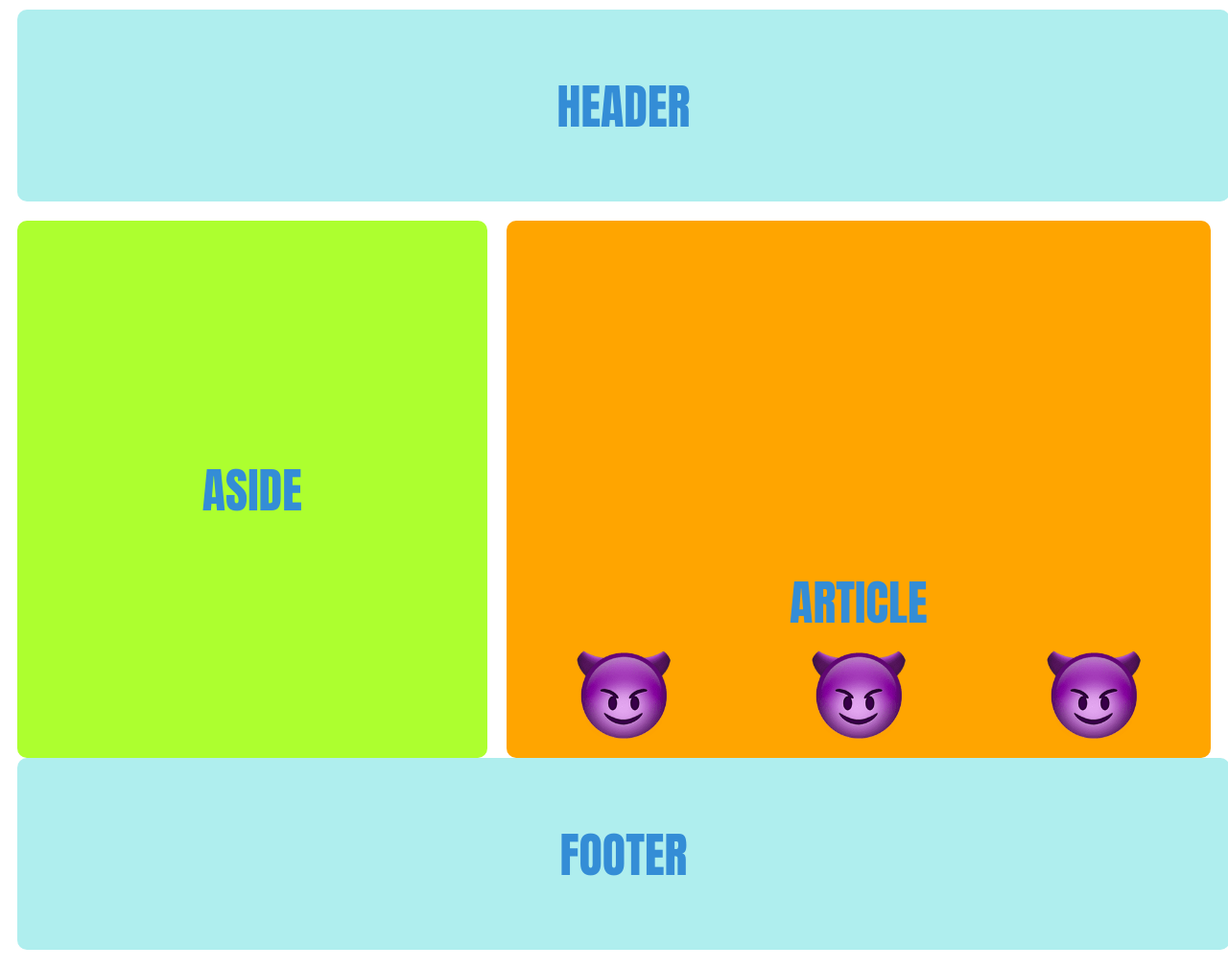
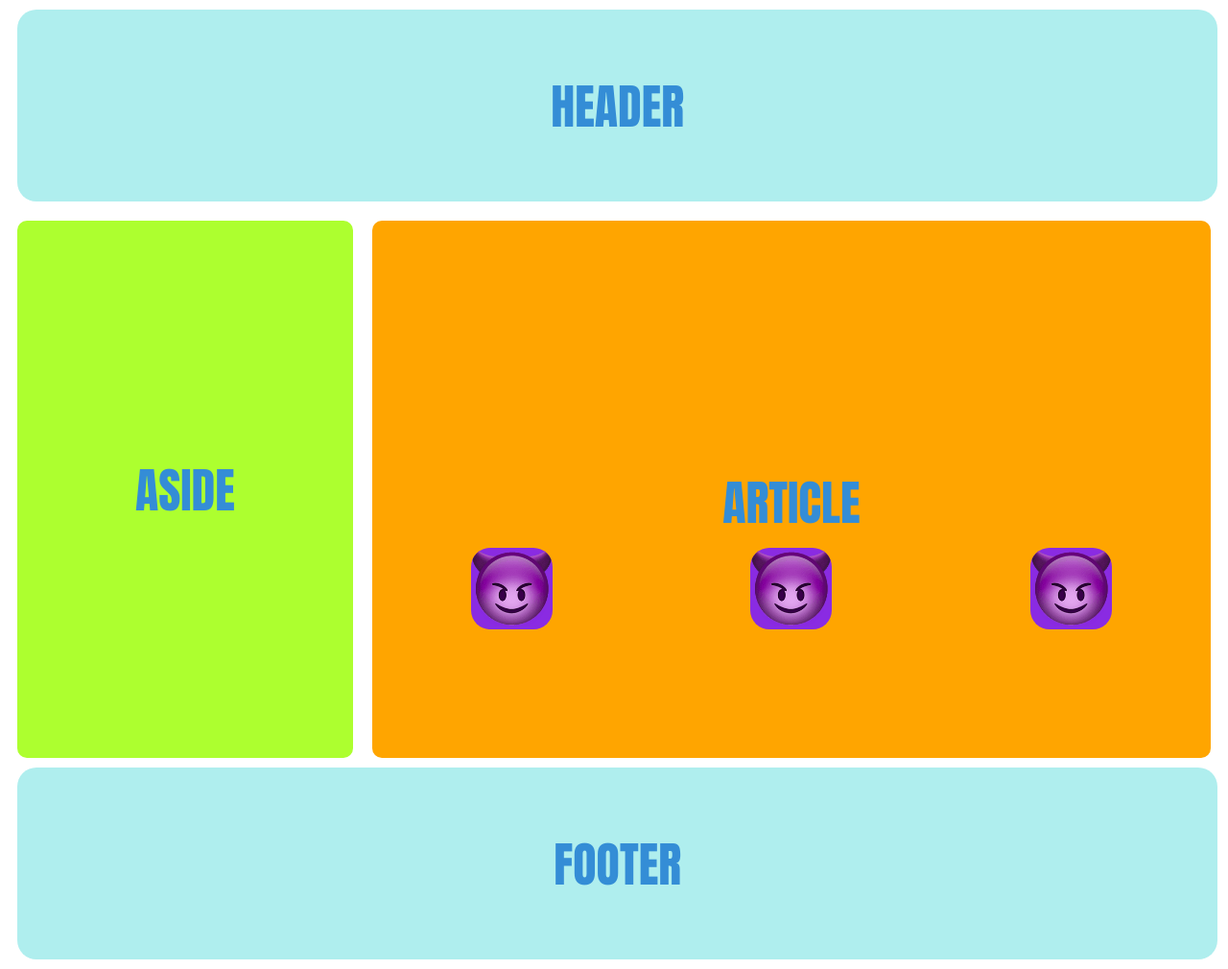
Before and after one commit to Emigrate/TASKS, a plain HTML site: page task2/index.html in a window 1280 px wide. Shown: the whole page at 96% size. Drawn offline with Linux system fonts and the light colour scheme.

Commit message:
fixed margin, and img

```diff
--- a/task2/style.css
+++ b/task2/style.css
@@ -5,11 +5,11 @@ main {
 }
 
 header {
-    width: 100%;
+    width: 99%;
     height: 200px;
     background-color: paleturquoise;
-    margin: 10px;
-    border-radius: 10px;
+    margin: 10px 10px 10px 10px;
+    border-radius: 20px;
     display: flex;
     justify-content: center;
     align-items: center;
@@ -34,21 +34,22 @@ aside {
 
 article {
     background-color: orange;
-    width: 60%;
+    width: 100%;
     height: 100%;
-    margin: 10px;
+    margin: 10px 10px 10px 10px;
     border-radius: 10px;
 }
 
 footer {
-    width: 100%;
+    width: 99%;
     height: 200px;
     background-color: paleturquoise;
-    margin: 10px;
-    border-radius: 10px;
+    border-radius: 20px;
     display: flex;
     justify-content: center;
     align-items: center;
+    margin: 10px;
+    margin-top: 20px;
 }
 
 .imgcontainer {
@@ -60,11 +61,13 @@ footer {
 
 img {
     object-fit: cover;
-    width: 100%;
-    max-width: 100px ;
+    max-width: 85px;
+    max-height: 85px;
+    width: auto;
     height: auto;
     margin: 10px;
     border-radius: 20px;
+    background-color: blueviolet;
 }
 
 .textcenter {
@@ -76,7 +79,7 @@ img {
 .textArticle {
    text-align: center;
    justify-content: center;
-   margin-top: 45vh;
+   margin-top: 32vh;
    font-size: 50px;
 }
 
```
